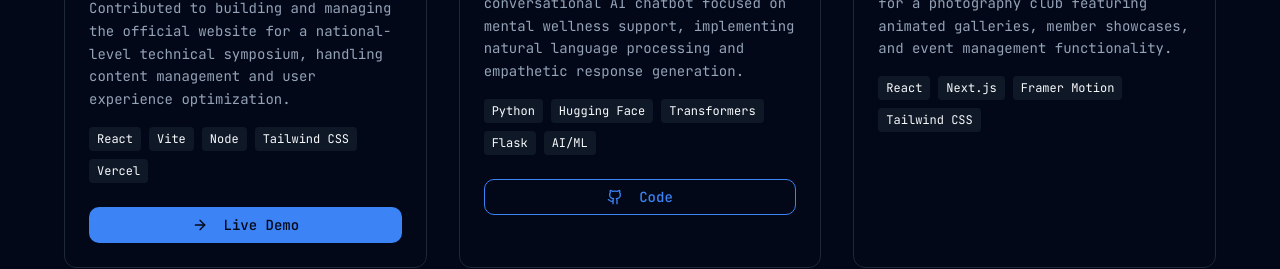
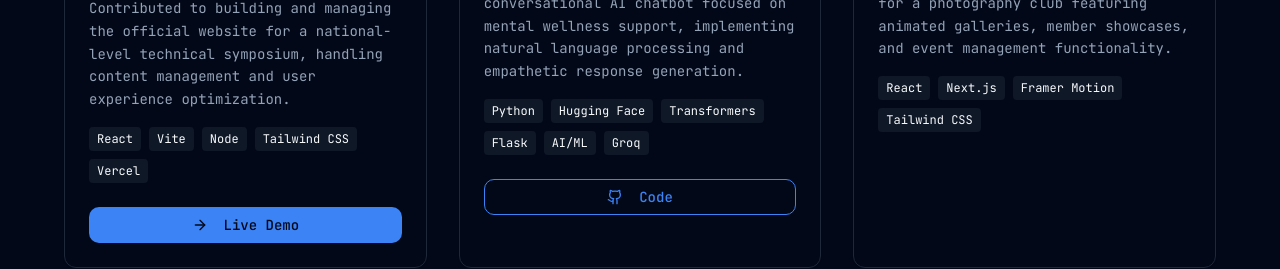
Before and after one commit to AvinashCoder31/avinash-tech-folio, a React (Vite) app: page / in a window 1280 px wide. Shown: the part 2700-2969 px from the top of the page. Built offline with nearby package versions, Linux system fonts and the light colour scheme.

Commit message:
Update ProjectsSection.tsx

```diff
--- a/src/components/ProjectsSection.tsx
+++ b/src/components/ProjectsSection.tsx
@@ -17,7 +17,7 @@ const ProjectsSection = () => {
     {
       title: "AI-Powered Mental Health Chatbot",
       description: "Designed and deployed a conversational AI chatbot focused on mental wellness support, implementing natural language processing and empathetic response generation.",
-      tech: ["Python", "Hugging Face", "Transformers", "Flask", "AI/ML"],
+      tech: ["Python", "Hugging Face", "Transformers", "Flask", "AI/ML", "Groq"],
       liveUrl: "#",
       githubUrl: "https://github.com/AvinashCoder31/mental-health-chatbot",
       status: "Completed"
```
